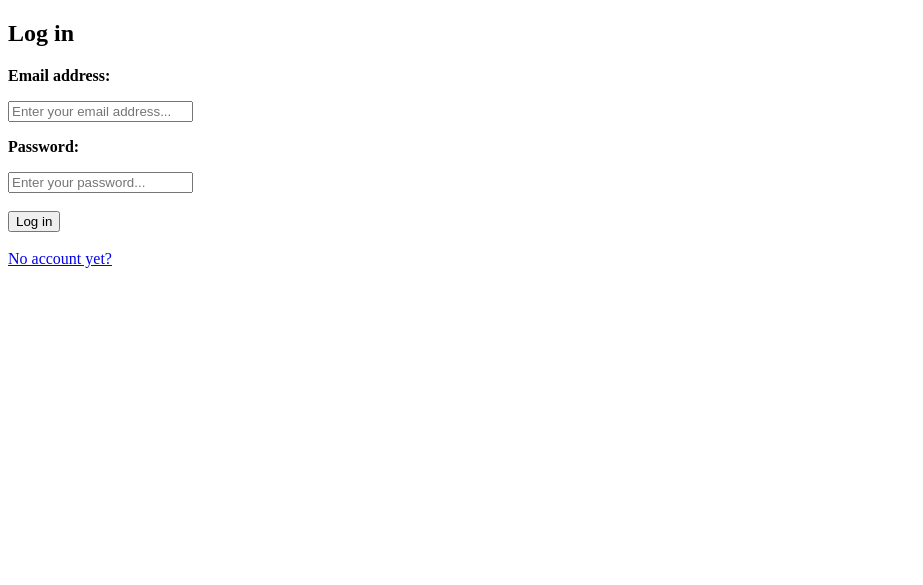
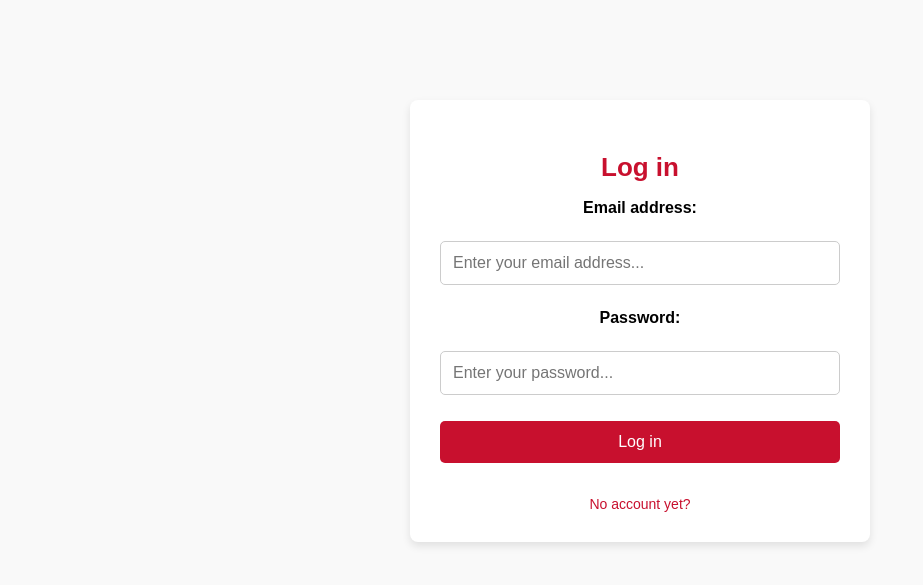
Before and after one commit to d3MBA/QuickShop, a PHP site: page /login.php in a window 1280 px wide. Shown: the top 585 px of the page, without its empty margins (0-923 px from the left). Run offline with PHP 8.4, Linux system fonts and the light colour scheme.

Commit message:
register and login page basic UI design

```diff
--- a/css/style.css
+++ b/css/style.css
@@ -0,0 +1,69 @@
+/* general */
+body {
+    font-family: Arial, sans-serif;
+    background-color: #f9f9f9;
+    text-align: center;
+    margin: 0;
+    padding: 0;
+}
+
+/* center login container */
+.container {
+    width: 100%;
+    max-width: 400px;
+    background: white;
+    padding: 30px;
+    border-radius: 8px;
+    box-shadow: 0px 4px 8px rgba(0, 0, 0, 0.1);
+    margin: 100px auto;
+}
+
+h2 {
+    color: #c8102e;
+    font-size: 26px;
+    margin-bottom: 10px;
+}
+
+/* input field */
+input {
+    width: 100%;
+    padding: 12px;
+    margin: 8px 0;
+    display: inline-block;
+    border: 1px solid #ccc;
+    border-radius: 5px;
+    box-sizing: border-box;
+    font-size: 16px;
+}
+
+button {
+    background-color: #c8102e;
+    color: white;
+    padding: 12px;
+    width: 100%;
+    border: none;
+    border-radius: 5px;
+    cursor: pointer;
+    font-size: 16px;
+}
+
+button:hover {
+    background-color: #a00d26;
+}
+
+a {
+    text-decoration: none;
+    color: #c8102e;
+    font-size: 14px;
+}
+
+a:hover {
+    text-decoration: underline;
+}
+
+/* registration link */
+.register-link {
+    margin-top: 15px;
+    display: block;
+    font-size: 14px;
+}
--- a/login.php
+++ b/login.php
@@ -2,24 +2,27 @@
 <html lang="en">
 <head>
     <meta charset="UTF-8">
+    <meta name="viewport" content="width=device-width, initial-scale=1.0">
     <title>Log in - QuickShop</title>
+    <link rel="stylesheet" href="css/style.css">
 </head>
 <body>
 
+<div class="container">
     <h2>Log in</h2>
 
     <p><strong>Email address:</strong></p>
     <input type="email" id="emailAddress" placeholder="Enter your email address...">
+
     <p><strong>Password:</strong></p>
     <input type="password" id="password" placeholder="Enter your password...">
 
     <br><br>
     <button>Log in</button>
 
-
     <br><br>
-<a href="register.php">No account yet?</a>
-
+    <a href="register.php" class="register-link">No account yet?</a>
+</div>
 
 </body>
 </html>
```
Also changed, not shown: register.php (+9 -1 lines). Lines whose indentation alone changed are shown as unchanged.
